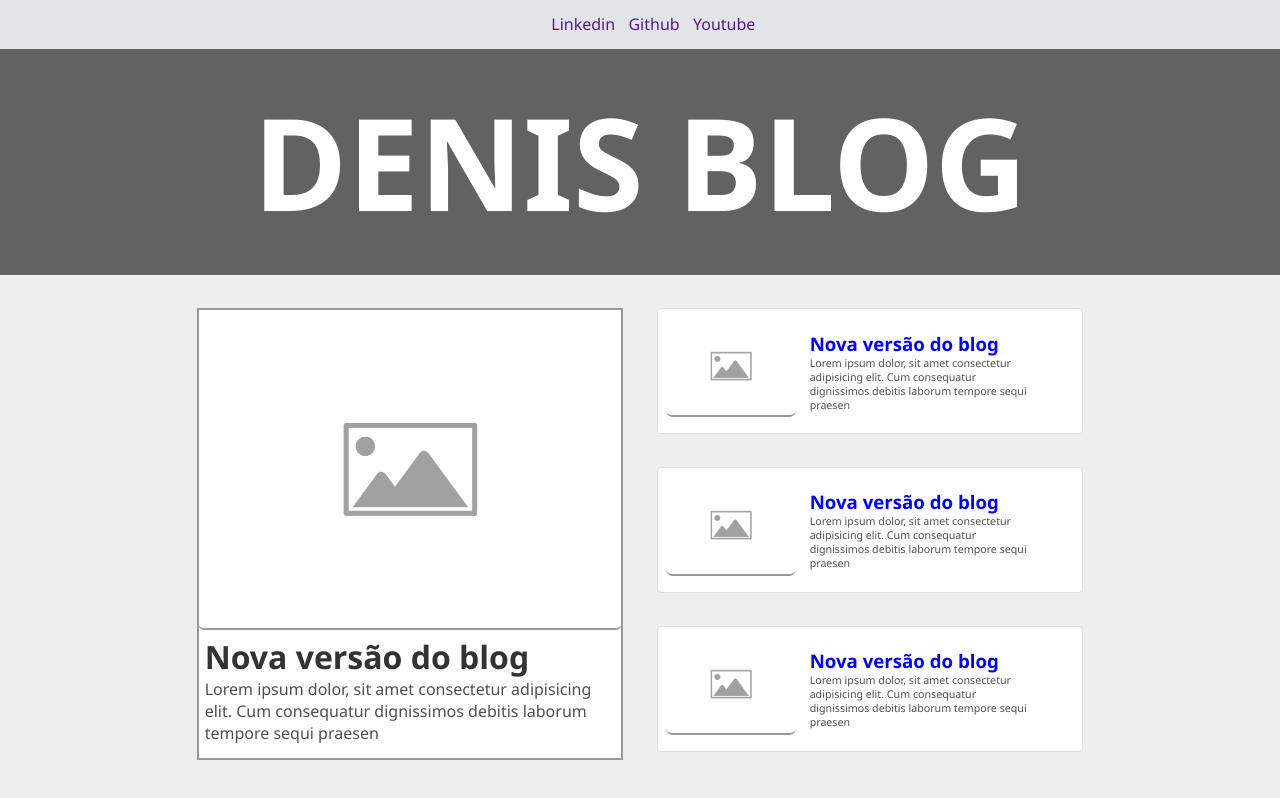
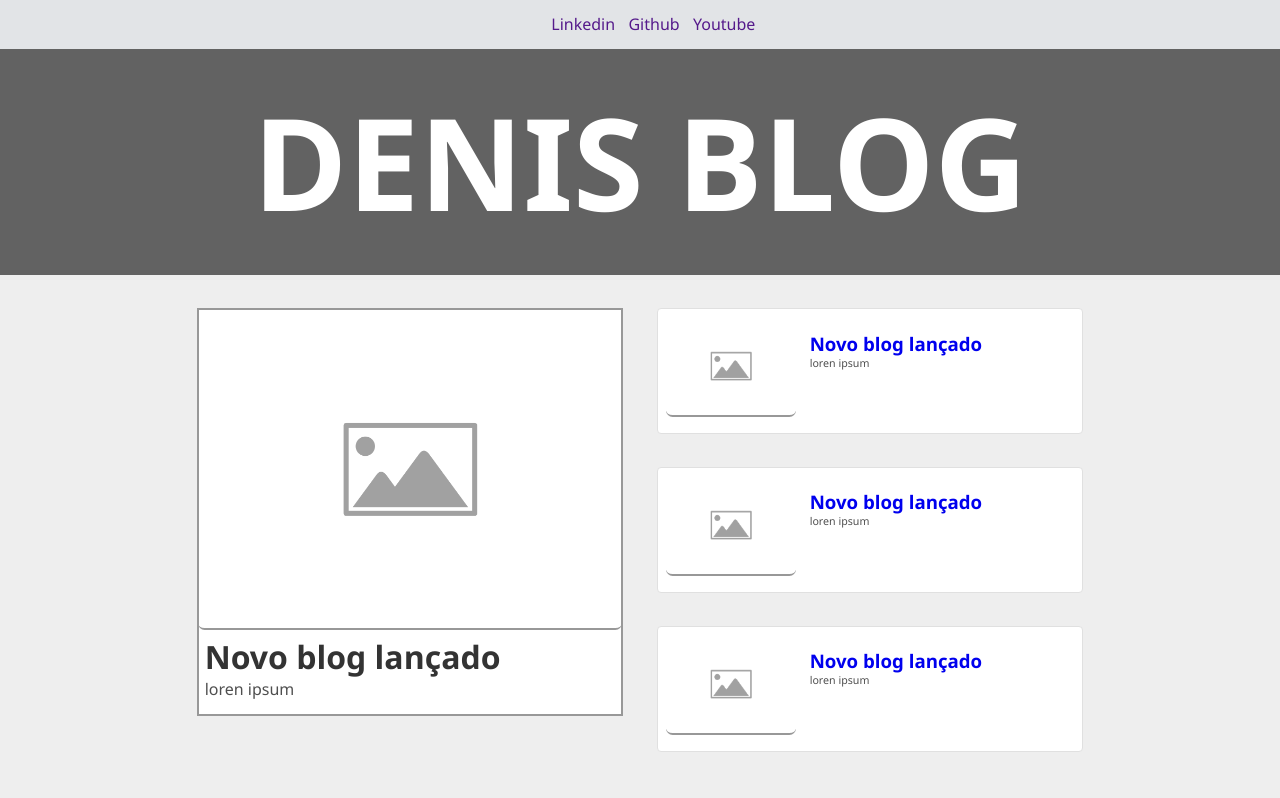
Before and after one commit to denis-ulterior/blog, an Angular app: page / in a window 1280 px wide. Built offline with nearby package versions, Linux system fonts and the light colour scheme.

Commit message:
Propriedades de componente dinamicas

```diff
--- a/src/app/components/big-card/big-card.component.html
+++ b/src/app/components/big-card/big-card.component.html
@@ -1,14 +1,13 @@
 <div class="container-big-card">
     <a href="#">
     <div class="big-card-photo">
-        <img src="../../../assets/images/placeholder-image.png" alt="">
+        <img src="{{photoCover}}" alt="">
     </div>
     <div class="big-card-title">
-        <h1>Nova versão do blog</h1>
+        <h1>{{cardTitle}}</h1>
     </div>
     <div class="big-card-description">
-        <p>Lorem ipsum dolor, sit amet consectetur adipisicing elit.
-         Cum consequatur dignissimos debitis laborum tempore sequi praesen</p>
+        <p>{{cardDescription}}</p>
     </div>
 </a>
 </div>
--- a/src/app/components/big-card/big-card.component.ts
+++ b/src/app/components/big-card/big-card.component.ts
@@ -1,4 +1,4 @@
-import { Component, OnInit } from '@angular/core';
+import { Component, Input, OnInit } from '@angular/core';
 
 @Component({
   selector: 'app-big-card',
@@ -6,7 +6,12 @@ import { Component, OnInit } from '@angular/core';
   styleUrls: ['./big-card.component.css','./big-card.component.largescreen.css']
 })
 export class BigCardComponent implements OnInit {
-
+  @Input()
+  photoCover:string = "../../../assets/images/placeholder-image.png"
+  @Input()
+  cardTitle:string = ''
+  @Input()
+  cardDescription:string = ''
   constructor() { }
 
   ngOnInit(): void {
--- a/src/app/components/small-card/small-card.component.html
+++ b/src/app/components/small-card/small-card.component.html
@@ -2,15 +2,14 @@
 <div class="container-small-card">
     <a href="#">
         <div class="small-card-photo">
-            <img src="../../../assets/images/placeholder-image.png" alt="">
+            <img src="{{photoCover}}" alt="">
         </div>
         <div class="smal-card-text">
             <div class="small-card-title">
-                <h1>Nova versão do blog</h1>
+                <h1>{{cardTitle}}</h1>
             </div>
             <div class="small-card-description">
-                <p>Lorem ipsum dolor, sit amet consectetur adipisicing elit.
-                 Cum consequatur dignissimos debitis laborum tempore sequi praesen</p>
+                <p>{{cardDescription}}</p>
             </div>
         </div>
 
--- a/src/app/components/small-card/small-card.component.ts
+++ b/src/app/components/small-card/small-card.component.ts
@@ -1,4 +1,4 @@
-import { Component, OnInit } from '@angular/core';
+import { Component, Input, OnInit } from '@angular/core';
 
 @Component({
   selector: 'app-small-card',
@@ -6,7 +6,12 @@ import { Component, OnInit } from '@angular/core';
   styleUrls: ['./small-card.component.css','./small-card.largescreen.component.css']
 })
 export class SmallCardComponent implements OnInit {
-
+  @Input()
+  photoCover:string=""
+  @Input()
+  cardTitle:string = ""
+  @Input()
+  cardDescription:string = ""
   constructor() { }
 
   ngOnInit(): void {
--- a/src/app/pages/home/home.component.html
+++ b/src/app/pages/home/home.component.html
@@ -6,11 +6,30 @@
 
 <div class="articles-container">
     <div class="articles-main">
-        <app-big-card></app-big-card>
+        <app-big-card
+        photoCover="../../../assets/images/placeholder-image.png"
+        cardTitle="Novo blog lançado"
+        cardDescription= "loren ipsum"
+        >
+        </app-big-card>
     </div>
+
     <div class="articles-others">
-        <app-small-card></app-small-card>
-        <app-small-card></app-small-card>
-        <app-small-card></app-small-card>
+    <app-small-card
+        photoCover="../../../assets/images/placeholder-image.png"
+        cardTitle="Novo blog lançado"
+        cardDescription= "loren ipsum">
+    </app-small-card>
+
+    <app-small-card
+        photoCover="../../../assets/images/placeholder-image.png"
+        cardTitle="Novo blog lançado"
+        cardDescription= "loren ipsum"></app-small-card>
+
+    <app-small-card
+        photoCover="../../../assets/images/placeholder-image.png"
+        cardTitle="Novo blog lançado"
+        cardDescription= "loren ipsum">
+    </app-small-card>
     </div>
 </div>
```
